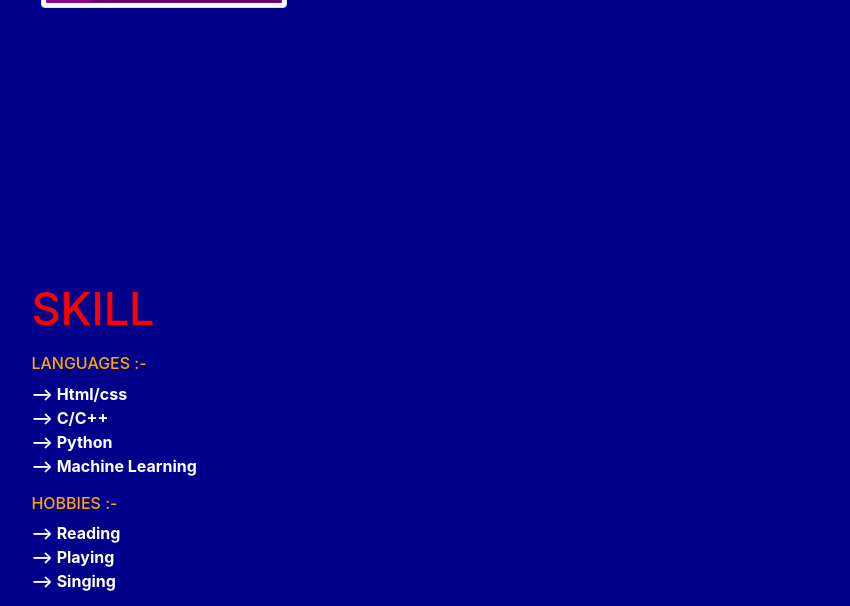
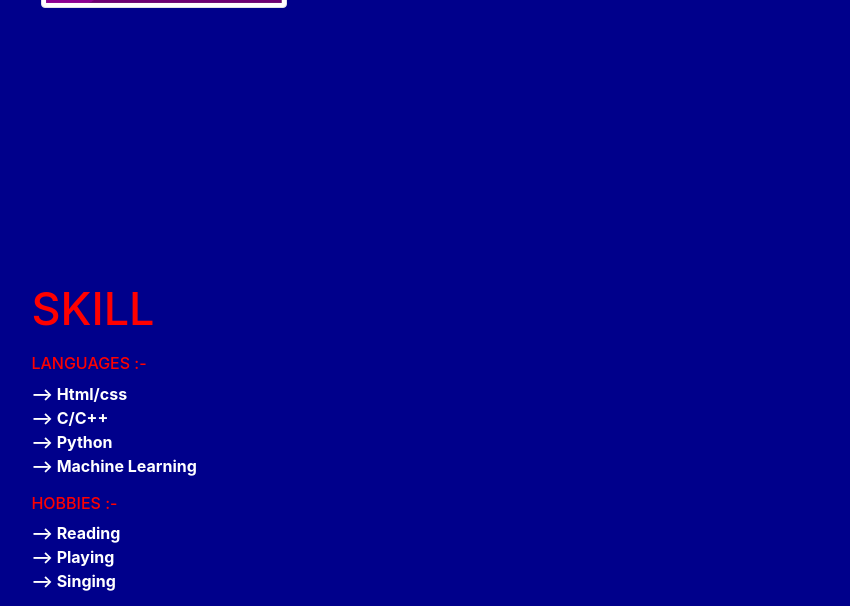
Before and after one commit to priyanshu12112001/OIBSIP_Level-1-Task-2-, a plain HTML site: page index.html in a window 1280 px wide. Shown: the part 2220-2826 px from the top of the page, without its empty margins (327-1177 px from the left). Drawn offline with nearby package versions, Linux system fonts and the light colour scheme; files that its build step writes are made by us from their sources; files whose address does not match are found by name.

Commit message:
Update index.html

```diff
--- a/index.html
+++ b/index.html
@@ -128,7 +128,7 @@
       <h4>Skill</h4>
 
       <div class="mb-3">
-        <h6><font color="orange">Languages :-</font></h6>
+        <h6><font color="red">Languages :-</font></h6>
         <tr>
           <td><font color="white"><strong>--> Html/css </strong></font></td><br>
           <td><font color="white"><strong>--> C/C++ </strong></font></td><br>
@@ -139,7 +139,7 @@
 
       <div class="mb-3">
 
-        <h6><font color="orange">Hobbies :-</font></h6>
+        <h6><font color="red">Hobbies :-</font></h6>
         <tr>
           <td><font color="white"><strong>--> Reading </strong></font></td><br>
           <td><font color="white"><strong>--> Playing </strong></font></td><br>
```
